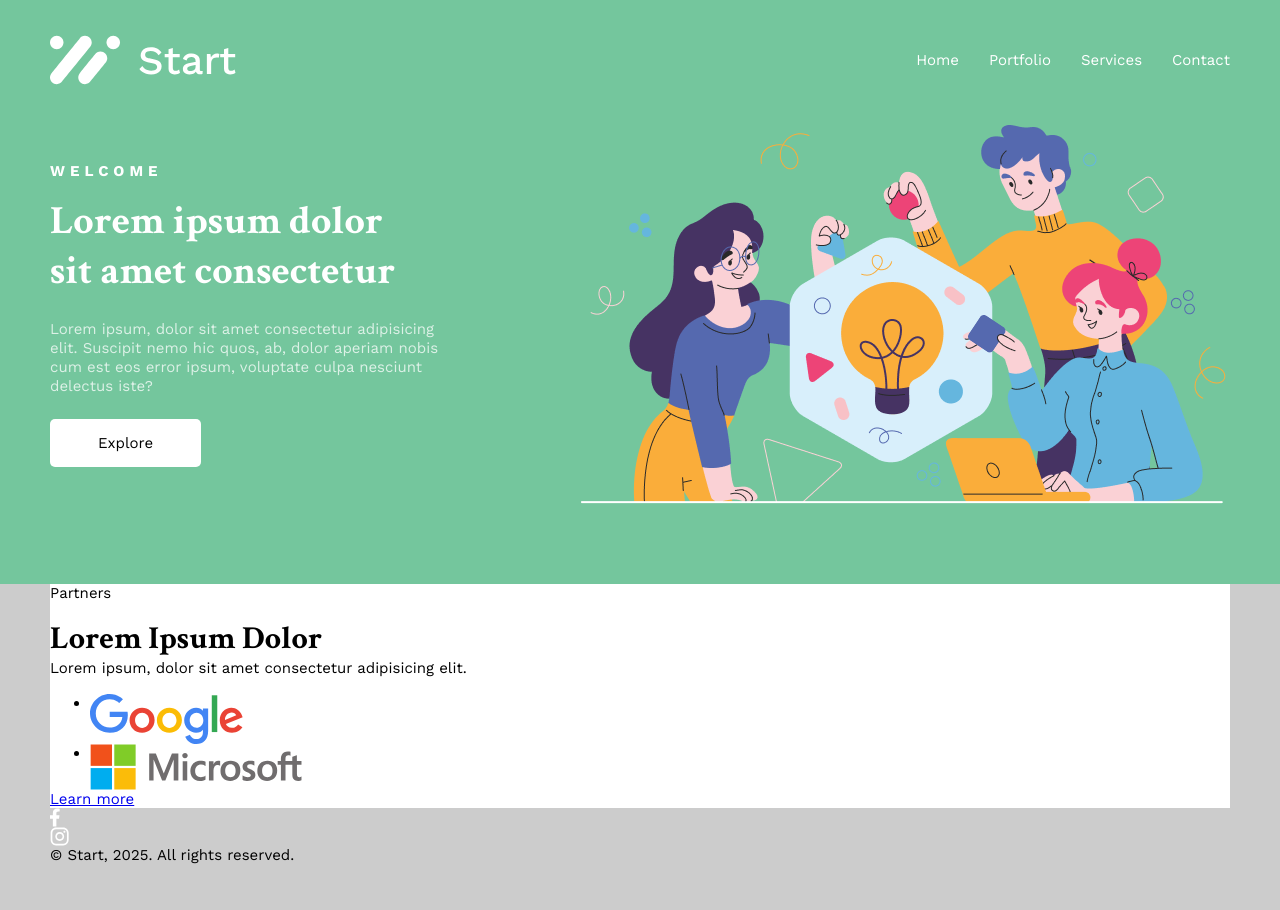
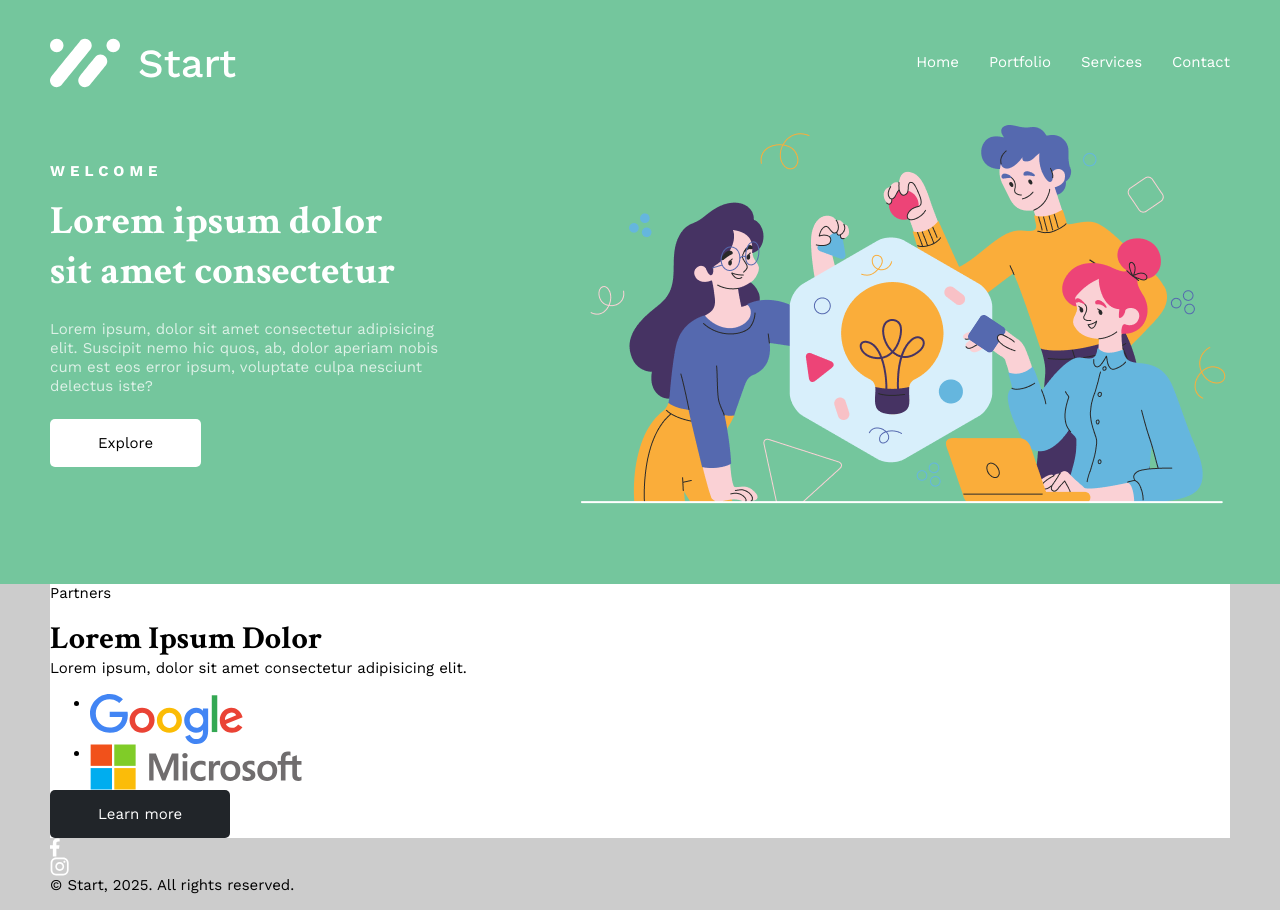
Before and after one commit to avlyceum/website-6b2, a plain HTML site: page 02-website/index.html in a window 1280 px wide. Before the commit the page ends 881 px from the top, so only its background shows below. Drawn offline with nearby package versions, Linux system fonts and the light colour scheme.

Commit message:
feat: header updates, button dark

```diff
--- a/02-website/index.html
+++ b/02-website/index.html
@@ -11,7 +11,8 @@
         <link rel="stylesheet" href="style.css">
     </head>
     <body style="background-color: #CCCCCC">
-        <header class="container">
+        <header class="header-wrapper">
+            <div class="header container">
                 <img src="images/logo.svg" alt="Logo Start" />
                 <nav>
                     <a href="index.html">Home</a>
@@ -19,6 +20,7 @@
                     <a href="services.html">Services</a>
                     <a href="contact.html">Contact</a>
                 </nav>
+            </div>
         </header>
 
         <main>
@@ -45,7 +47,7 @@
                     <li><img src="images/logo-google.svg" alt="Google" /></li>
                     <li><img src="images/logo-ms.svg" alt="Microsoft" /></li>
                 </ul>
-                <a href="#">Learn more</a>
+                <a href="#" class="button button--dark">Learn more</a>
             </section>
         </main>
 
--- a/02-website/style.css
+++ b/02-website/style.css
@@ -59,21 +59,29 @@ p {
   text-transform: uppercase;
 }
 
-header {
+.header-wrapper {
+  background-color: var(--color-primary);
+  position: fixed;
+  top: 0;
+  left: 0;
+  width: 100%;
+}
+.header {
   display: flex;
   justify-content: space-between;
   align-items: center;
-  padding-top: 35px;
+  width: 100%;
+  height: 125px;
 }
-header nav {
+.header nav {
   display: flex;
   gap: 30px;
 }
-header a {
+.header a {
   color: var(--color-white);
   text-decoration: none;
 }
-header a:hover {
+.header a:hover {
   text-decoration: underline;
 }
 
@@ -87,7 +95,6 @@ header a:hover {
   gap: 120px;
   padding-top: 125px;
   padding-bottom: 80px;
-  margin-top: -85px;
 }
 .hero__image {
   width: 55%;
@@ -118,3 +125,10 @@ header a:hover {
 .button:hover {
   background-color: var(--color-white-75);
 }
+.button.button--dark {
+  background-color: var(--color-dark);
+  color: var(--color-white);
+}
+.button.button--dark:hover {
+  background-color: var(--color-dark-75);
+}
```
Lines whose indentation alone changed are shown as unchanged.
